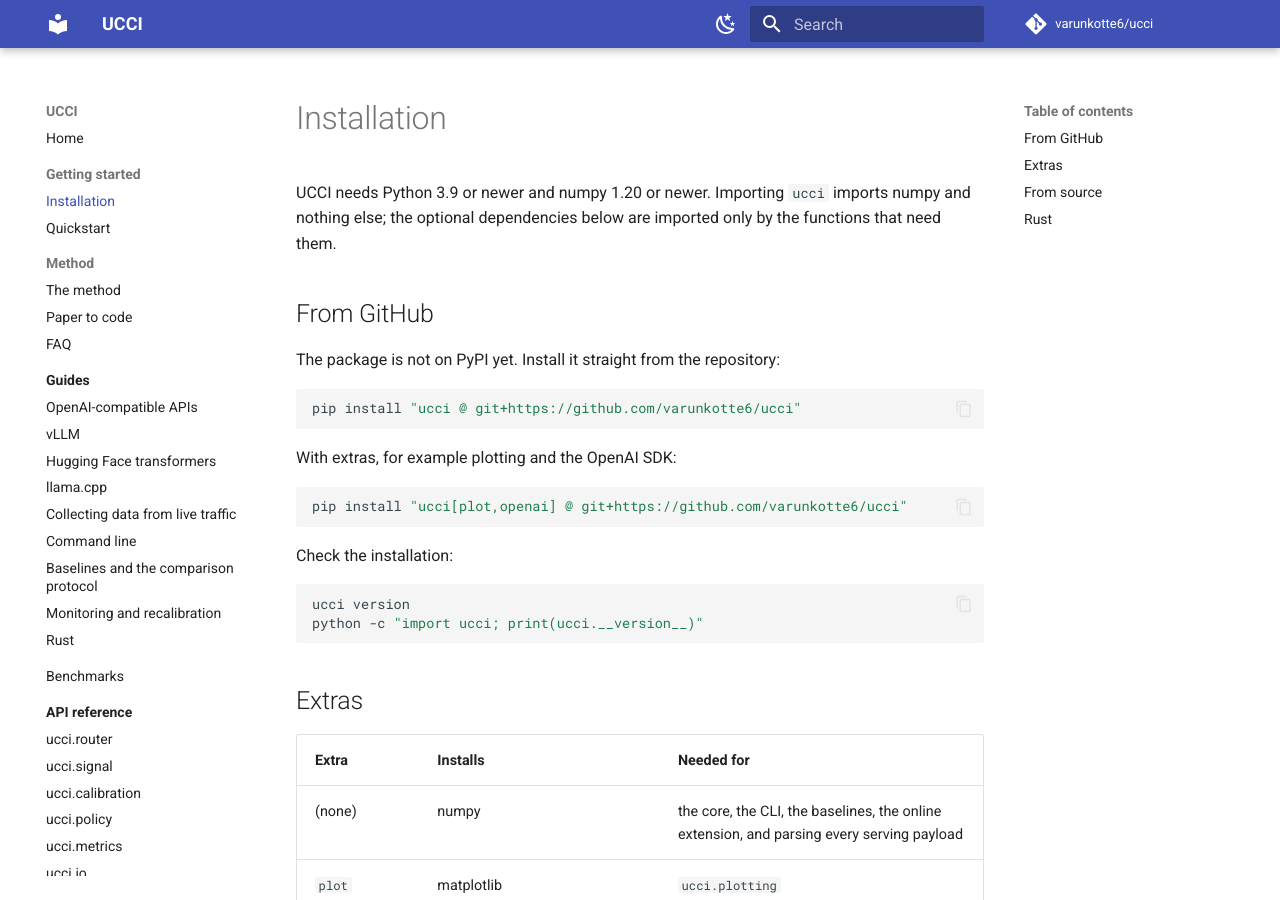
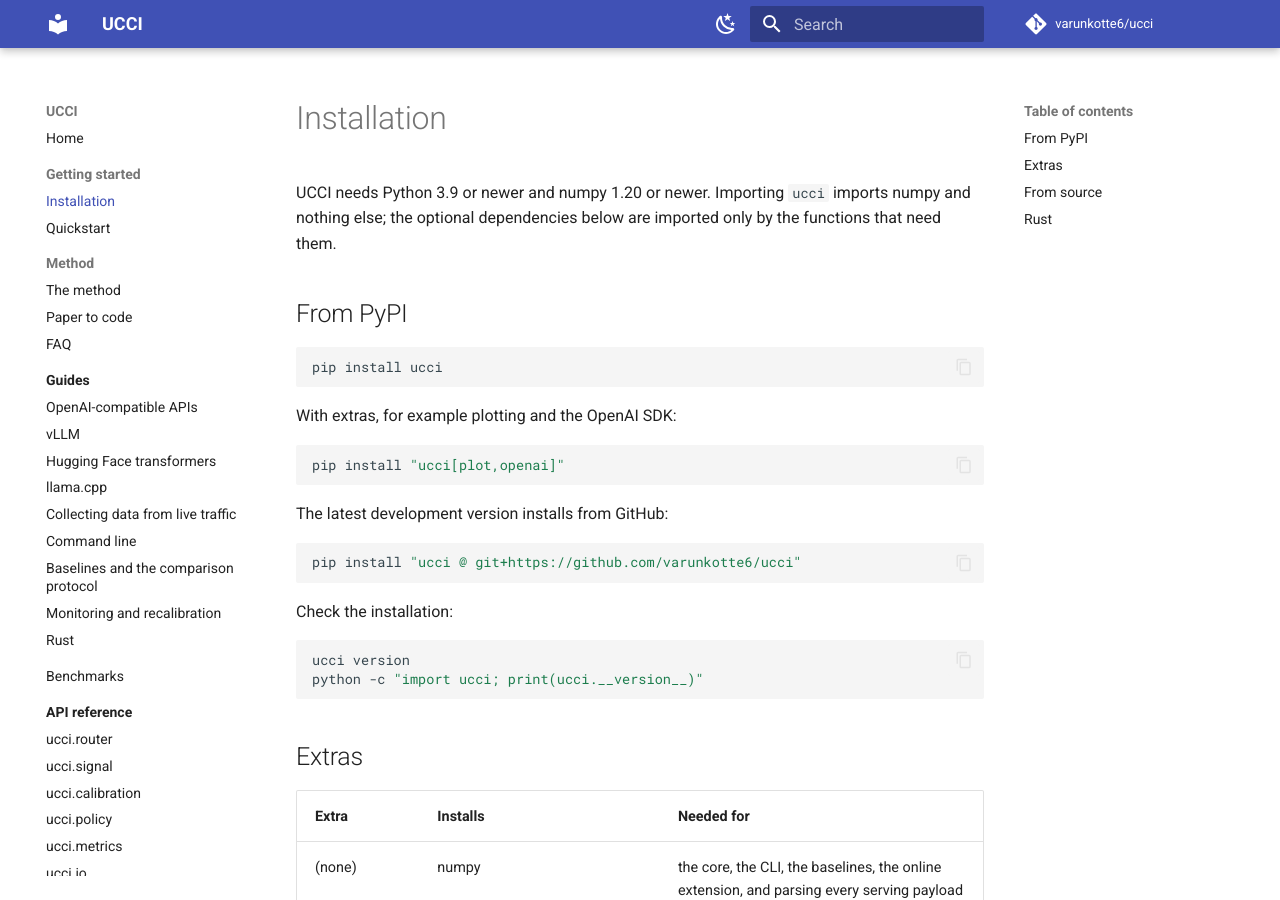
Before and after one commit to varunkotte6/ucci, an MkDocs documentation site: the page built from docs/installation.md, in a window 1280 px wide and 900 px high. Built offline with MkDocs 1.6.1 and Material for MkDocs 9.7.7, drawn with Linux system fonts in a browser that asks for light colours; comment, search, counter and statistics services are not loaded.

Commit message:
Install from PyPI

````diff
--- a/docs/installation.md
+++ b/docs/installation.md
@@ -4,18 +4,22 @@ UCCI needs Python 3.9 or newer and numpy 1.20 or newer. Importing `ucci` imports
 nothing else; the optional dependencies below are imported only by the functions that need
 them.
 
-## From GitHub
-
-The package is not on PyPI yet. Install it straight from the repository:
+## From PyPI
 
 ```bash
-pip install "ucci @ git+https://github.com/varunkotte6/ucci"
+pip install ucci
 ```
 
 With extras, for example plotting and the OpenAI SDK:
 
 ```bash
-pip install "ucci[plot,openai] @ git+https://github.com/varunkotte6/ucci"
+pip install "ucci[plot,openai]"
+```
+
+The latest development version installs from GitHub:
+
+```bash
+pip install "ucci @ git+https://github.com/varunkotte6/ucci"
 ```
 
 Check the installation:
````
Also changed, not shown: README.md (+7 -9 lines).
